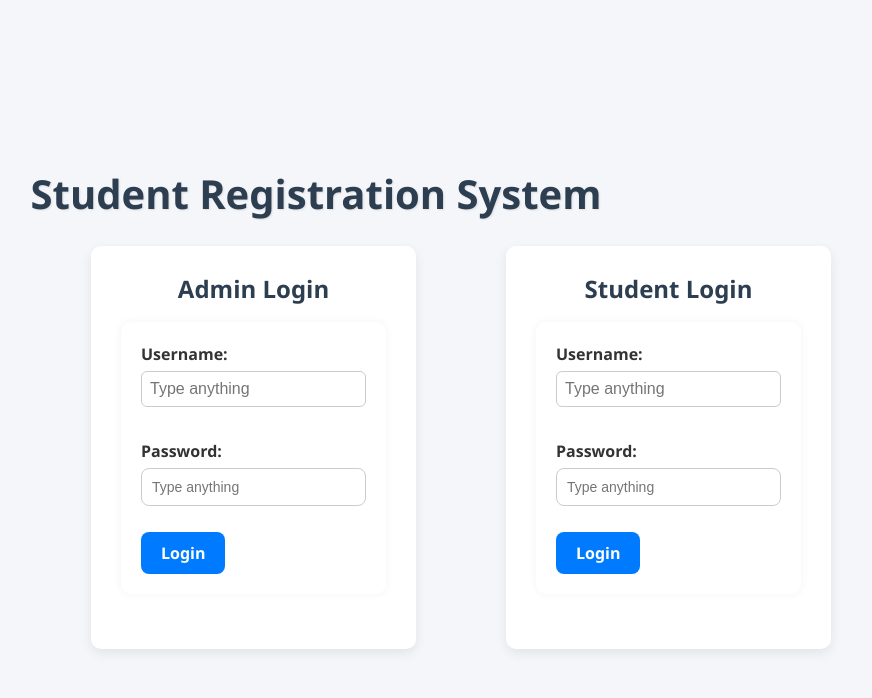
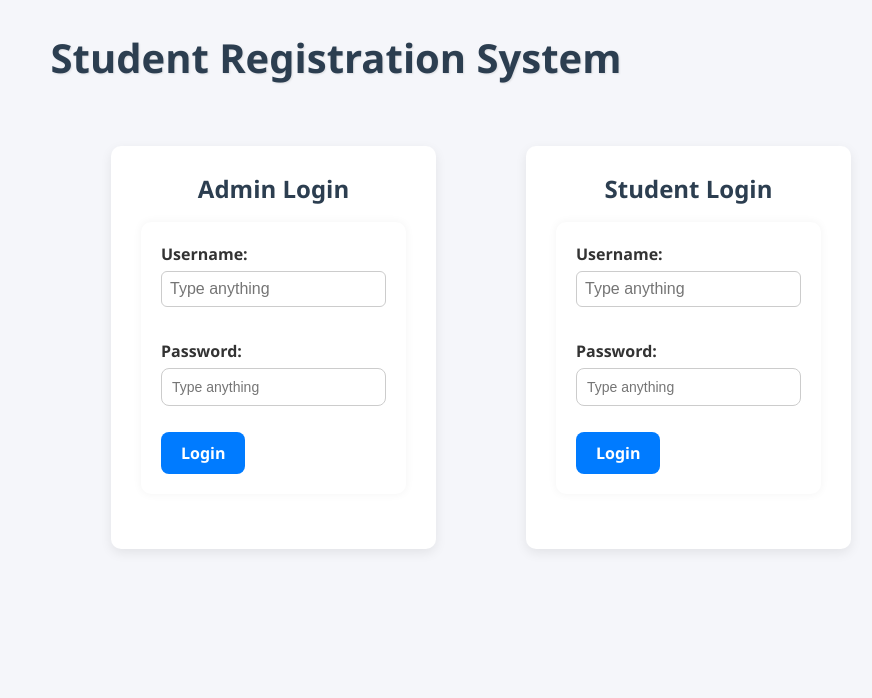
Before and after one commit to rteja6935/StudentRegistrationSystem, a React (Vite) app: page / in a window 1280 px wide. Shown: the top 698 px of the page, without its empty margins (219-1091 px from the left). Built offline with nearby package versions, Linux system fonts and the light colour scheme.

Commit message:
made changes in file

```diff
--- a/src/App.css
+++ b/src/App.css
@@ -277,3 +277,55 @@ tr:nth-child(even) {
   font-family: 'Segoe UI', Tahoma, Geneva, Verdana, sans-serif;
   text-shadow: 1px 1px 2px rgba(0, 0, 0, 0.1);
 }
+.App {
+  display: flex;
+  flex-direction: column;
+  min-height: 100vh;
+}
+
+.main-heading {
+  text-align: center;
+  font-size: 2.5rem;
+  margin: 1rem 0;
+  color: #2c3e50;
+}
+
+.admin-navbar,
+.student-navbar {
+  width: 100%;
+
+  padding: 10px 20px;
+  box-shadow: 0 2px 4px rgba(0,0,0,0.1);
+}
+
+.admin-navbar ul,
+.student-navbar ul {
+  list-style: none;
+  display: flex;
+  gap: 15px;
+  padding: 0;
+  margin: 0;
+  align-items: center;
+}
+
+.admin-navbar a,
+.student-navbar a,
+.logout-btn {
+  text-decoration: none;
+  color: #333;
+  font-weight: 500;
+}
+
+.logout-btn {
+  background-color: #ff5c5c;
+  border: none;
+  padding: 8px 16px;
+  border-radius: 5px;
+  color: white;
+  cursor: pointer;
+}
+
+.main-content {
+  padding: 20px;
+  flex-grow: 1;
+}
--- a/src/App.jsx
+++ b/src/App.jsx
@@ -49,8 +49,6 @@ function App() {
 
   return (
     <div className="App">
-     <h1 className="main-heading">Student Registration System</h1>
-
       {/* Admin Navbar */}
       {isAdminLoggedIn && (
         <nav className="admin-navbar">
@@ -66,11 +64,20 @@ function App() {
 
       {/* Student Navbar */}
       {isStudentLoggedIn && !isAdminLoggedIn && (
-        <div className="student-navbar">
-          <button className="logout-btn" onClick={handleStudentLogout}>Logout</button>
-        </div>
+        <nav className="student-navbar">
+          <ul>
+            <li><button className="logout-btn" onClick={handleStudentLogout}>Logout</button></li>
+          </ul>
+        </nav>
       )}
 
+      {/* Show Heading Only on Login */}
+      {!isAdminLoggedIn && !isStudentLoggedIn && (
+        <h1 className="main-heading">Student Registration System</h1>
+      )}
+
+      {/* Main Content */}
+      <div className="main-content">
         <Routes>
           {/* Default Home Route: Login Screen */}
           {!isAdminLoggedIn && !isStudentLoggedIn && (
@@ -113,6 +120,7 @@ function App() {
           <Route path="*" element={<div>Unauthorized or Invalid Route</div>} />
         </Routes>
       </div>
+    </div>
   );
 }
 
```
Lines whose indentation alone changed are shown as unchanged.
